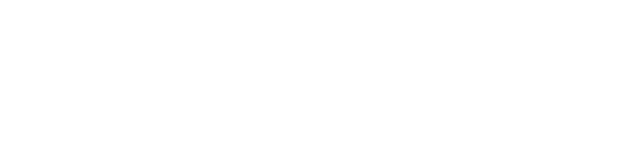
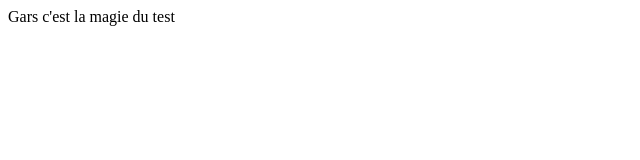
Before and after one commit to WebCodepainter/Bibek_Repo1, a plain HTML site: page index.html in a window 1280 px wide. Shown: the whole page, without its empty margins (0-640 px from the left). Drawn offline with Linux system fonts and the light colour scheme.

Commit message:
my second commit

```diff
--- a/index.html
+++ b/index.html
@@ -6,6 +6,8 @@
     <title>Bibek Project</title>
 </head>
 <body>
-
+    <div>
+        <span>Gars c'est la magie du test</span>
+    </div>
 </body>
 </html>
```
